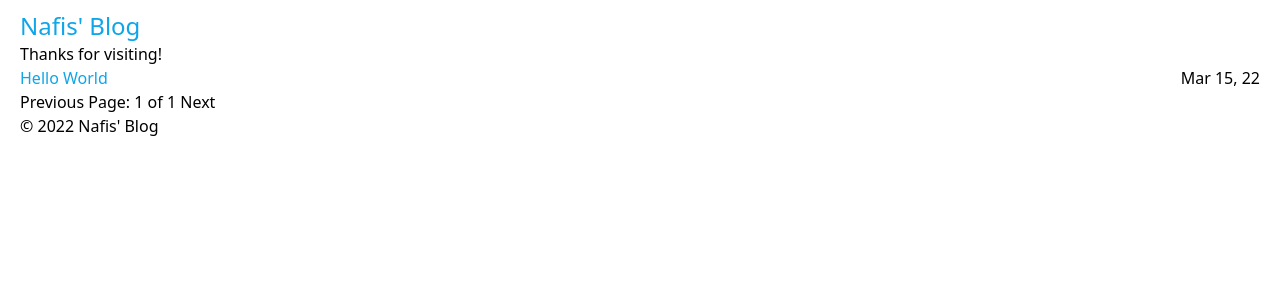
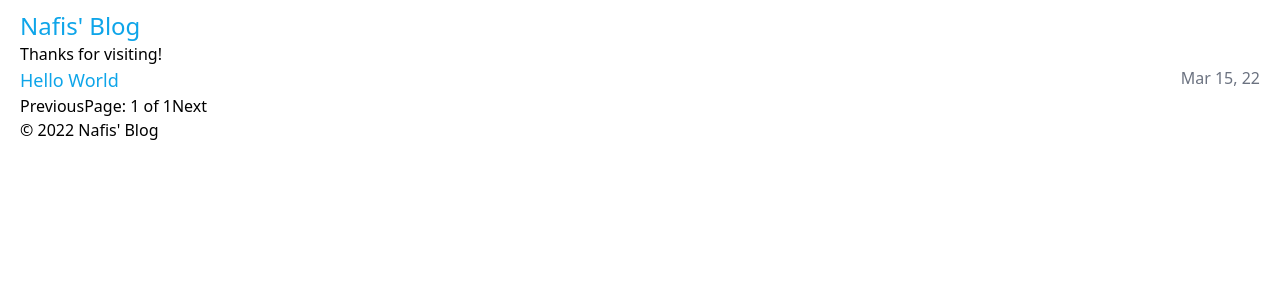
Before and after one commit to mnafisalmukhdi1/blog, a Jekyll site: the page built from index.html, in a window 1280 px wide. Shown: the top 300 px of the page. Built offline with Jekyll 4.4.1, drawn with Linux system fonts in a browser that asks for light colours; nearby versions of some CDN libraries; the list of posts is cut into pages by our own code.

Commit message:
Update index.html

```diff
--- a/index.html
+++ b/index.html
@@ -1,19 +1,18 @@
 ---
 layout: default
-title: "Nafis' Blog"
 ---
 <!-- This loops through the paginated posts -->
 {% for post in paginator.posts %}
 	<div class="flex">
 		<div class="flex-1">
-			<h2><a href="{{ post.url }}" class="text-sky-500">{{ post.title }}</a></h2>
+			<h2 class="text-lg"><a href="{{ post.url }}" class="text-sky-500">{{ post.title }}</a></h2>
 		</div>
-		<span class="order-last">{{ post.date | date: "%b %d, %y" }}</span>
+		<span class="order-last text-gray-500">{{ post.date | date: "%b %d, %y" }}</span>
 	</div>
   {% endfor %}
 
 <!-- Pagination links -->
-<div class="pagination">
+<div class="flex">
   {% if paginator.previous_page %}
     <a href="{{ paginator.previous_page_path }}" class="previous">
       Previous
@@ -25,8 +24,8 @@ title: "Nafis' Blog"
     Page: {{ paginator.page }} of {{ paginator.total_pages }}
   </span>
   {% if paginator.next_page %}
-    <a href="{{ paginator.next_page_path }}" class="next">Next</a>
+    <a href="{{ paginator.next_page_path }}" class="order-last">Next</a>
   {% else %}
-    <span class="next ">Next</span>
+    <span class="order-last">Next</span>
   {% endif %}
 </div>
```
